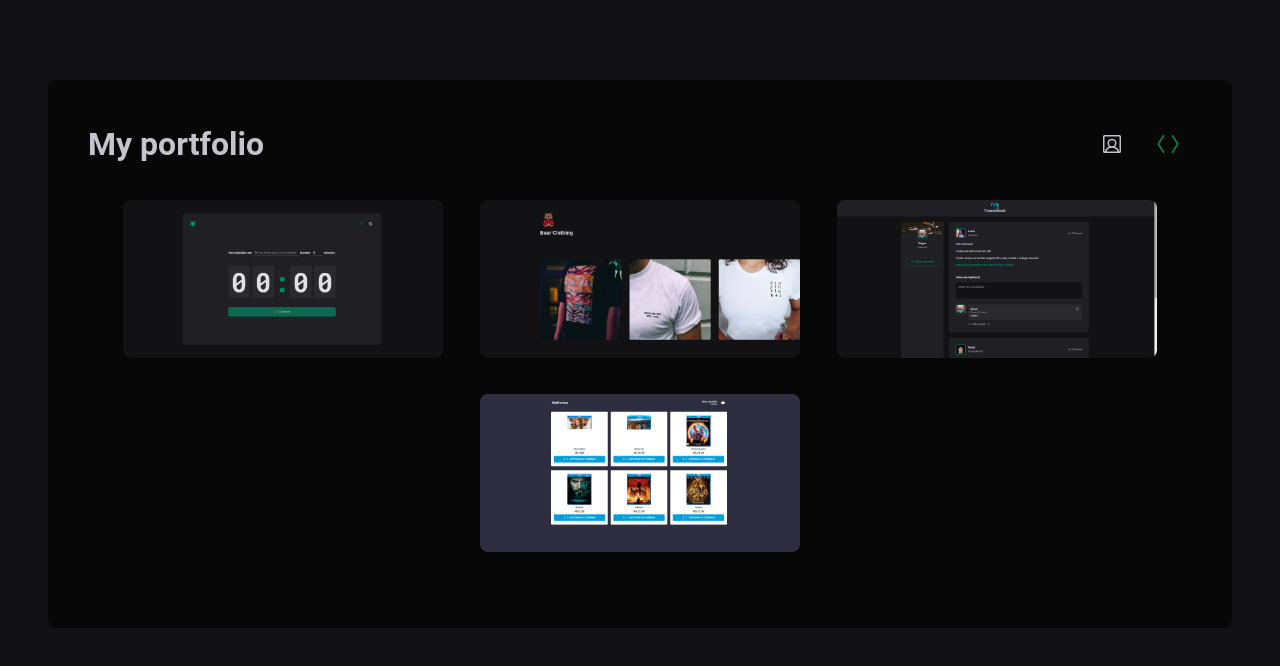
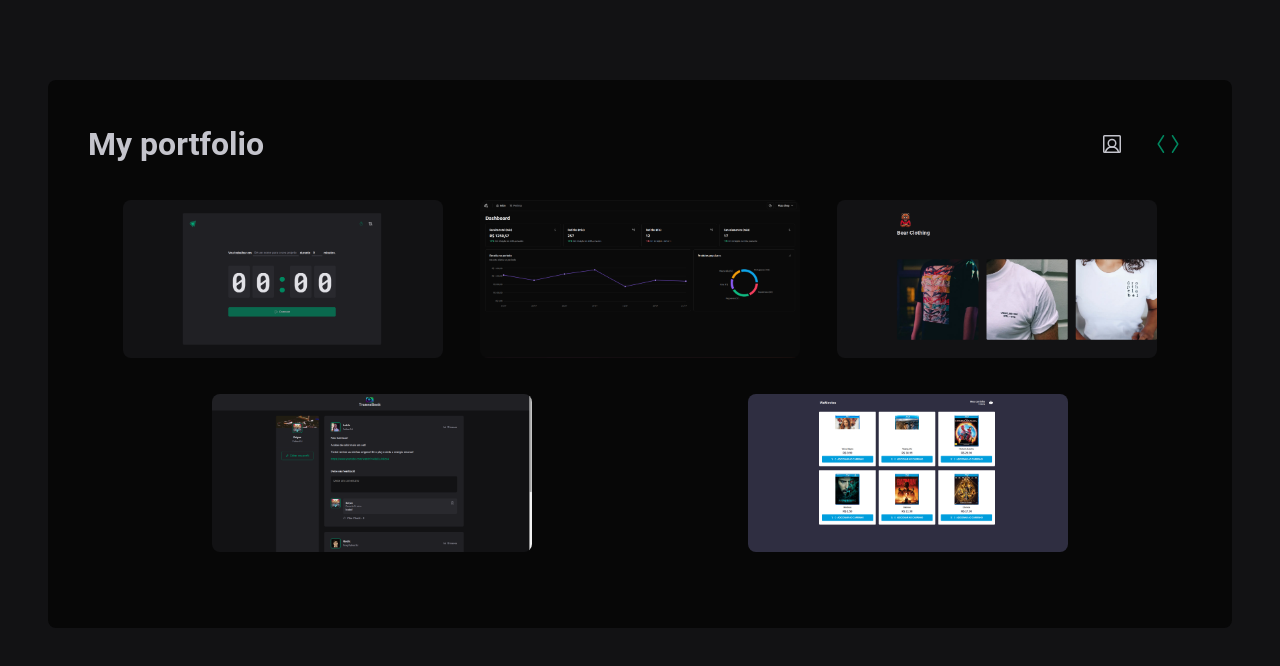
Before and after one commit to artprange/portfolio, a React (Vite) app: page /projects in a window 1280 px wide. Shown: the top 666 px of the page. Built offline with nearby package versions, Linux system fonts and the light colour scheme.

Commit message:
pizzaShop

```diff
--- a/src/pages/projects/index.tsx
+++ b/src/pages/projects/index.tsx
@@ -1,5 +1,6 @@
 import { ImageContainer } from './styles'
 import movies from '../../assets/movies.png'
+import pizzaShop from '../../assets/pizzaShop.png'
 
 import pomodoro from '../../assets/pomodoro.png'
 import shirtShop from '../../assets/shirtShop.png'
@@ -11,6 +12,9 @@ export function Projects() {
     <ImageContainer>
       <Link to="https://pomodoro-timer-delta-eight.vercel.app/">
         <img src={pomodoro} alt="" title="Pomodoro Timer" />
+      </Link>
+      <Link to="https://pizza-shop-six.vercel.app/">
+        <img src={pizzaShop} alt="" title="Pizza shop - developing" />
       </Link>
 
       <Link to="https://shirt-shop-deployed.vercel.app/">
```
Also changed, not shown: src/assets/pizzaShop.png (added).
